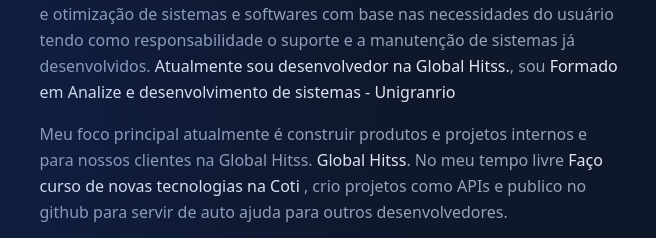
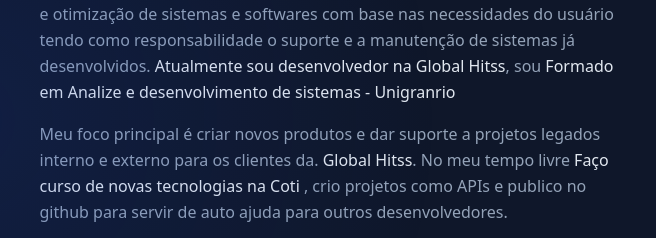
Before and after one commit to Itamarrr/portfolio, a website: page src/index.html in a window 1280 px wide. Shown: the part 198-436 px from the top of the page, 565-1221 px from the left. Drawn offline with nearby package versions, Linux system fonts and the light colour scheme.

Commit message:
Correção no layout

```diff
--- a/src/index.html
+++ b/src/index.html
@@ -201,7 +201,7 @@
                       href="https://globalhitss.com/"
                       target="_blank"
                       rel="noreferrer"
-                      >Atualmente sou desenvolvedor na Global Hitss.</a
+                      >Atualmente sou desenvolvedor na Global Hitss</a
                     >, sou
 
                     <a
@@ -214,8 +214,8 @@
                     >
                   </p>
                   <p class="mb-4">
-                    Meu foco principal atualmente é construir produtos e
-                    projetos internos e para nossos clientes na Global Hitss.
+                    Meu foco principal é criar novos produtos e
+                    dar suporte a projetos legados interno e externo para os clientes da.
                     <a
                       class="font-medium text-slate-200 hover:text-teal-300 focus-visible:text-teal-300"
                       href="https://globalhitss.com/"
```
